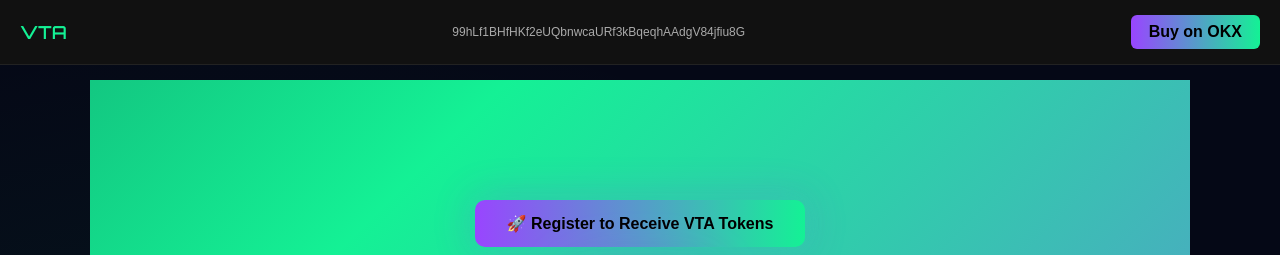
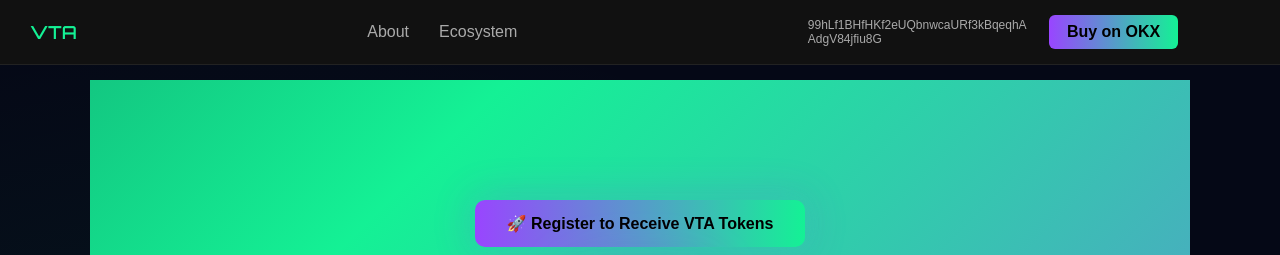
Before and after one commit to vieteratoken-sys/VTA, a plain HTML site: page index.html in a window 1280 px wide. Shown: the top 255 px of the page. Drawn offline with Linux system fonts and the light colour scheme.

Commit message:
Update index.html

```diff
--- a/index.html
+++ b/index.html
@@ -193,19 +193,66 @@
 box-shadow:0 0 30px rgba(20,241,149,0.7),
            0 0 60px rgba(153,69,255,0.5);
 }
+       header{
+position:fixed;
+top:0;
+width:100%;
+background:#111;
+padding:15px 30px;
+display:flex;
+align-items:center;
+justify-content:space-between;
+z-index:999;
+border-bottom:1px solid #222;
+}
+
+.menu{
+display:flex;
+gap:30px;
+}
+
+.menu a{
+text-decoration:none;
+color:#aaa;
+font-weight:500;
+transition:.3s;
+}
+
+.menu a:hover{
+color:#14F195;
+}
+
+.header-right{
+display:flex;
+align-items:center;
+gap:20px;
+}
 </style>
 </head>
 
 <body>
 
 <header>
+
 <div class="logo">VTA</div>
-<div class="contract">
-99hLf1BHfHKf2eUQbnwcaURf3kBqeqhAAdgV84jfiu8G
+
+<nav class="menu">
+  <a href="#about">About</a>
+  <a href="#ecosystem">Ecosystem</a>
+</nav>
+
+<div class="header-right">
+  <div class="contract">
+    99hLf1BHfHKf2eUQbnwcaURf3kBqeqhAAdgV84jfiu8G
+  </div>
+
+  <a href="https://web3.okx.com/vi/token/solana/99hLf1BHfHKf2eUQbnwcaURf3kBqeqhAAdgV84jfiu8G"
+     target="_blank"
+     class="buy-btn">
+    Buy on OKX
+  </a>
 </div>
-<a href="https://web3.okx.com/vi/token/solana/99hLf1BHfHKf2eUQbnwcaURf3kBqeqhAAdgV84jfiu8G" target="_blank" class="buy-btn">
-Buy on OKX
-</a>
+
 </header>
 
 <div class="spacer"></div>
```
